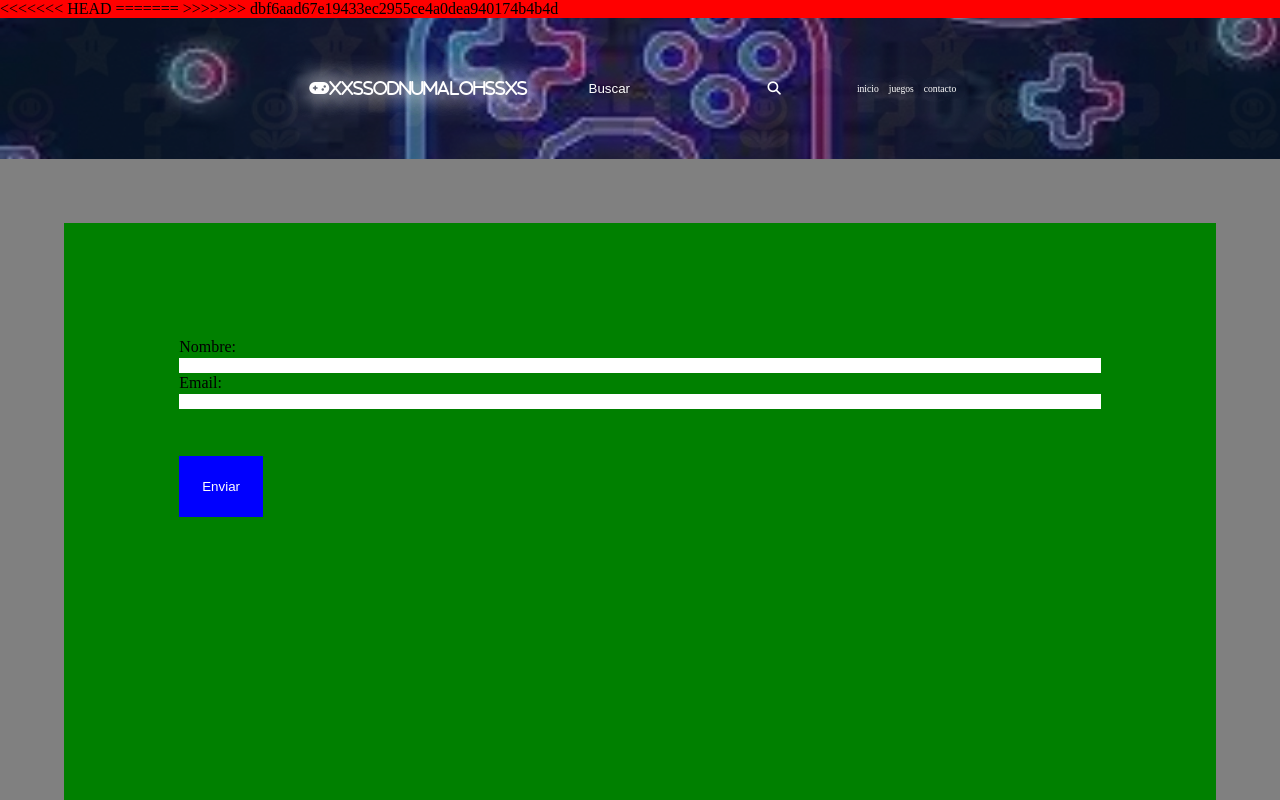
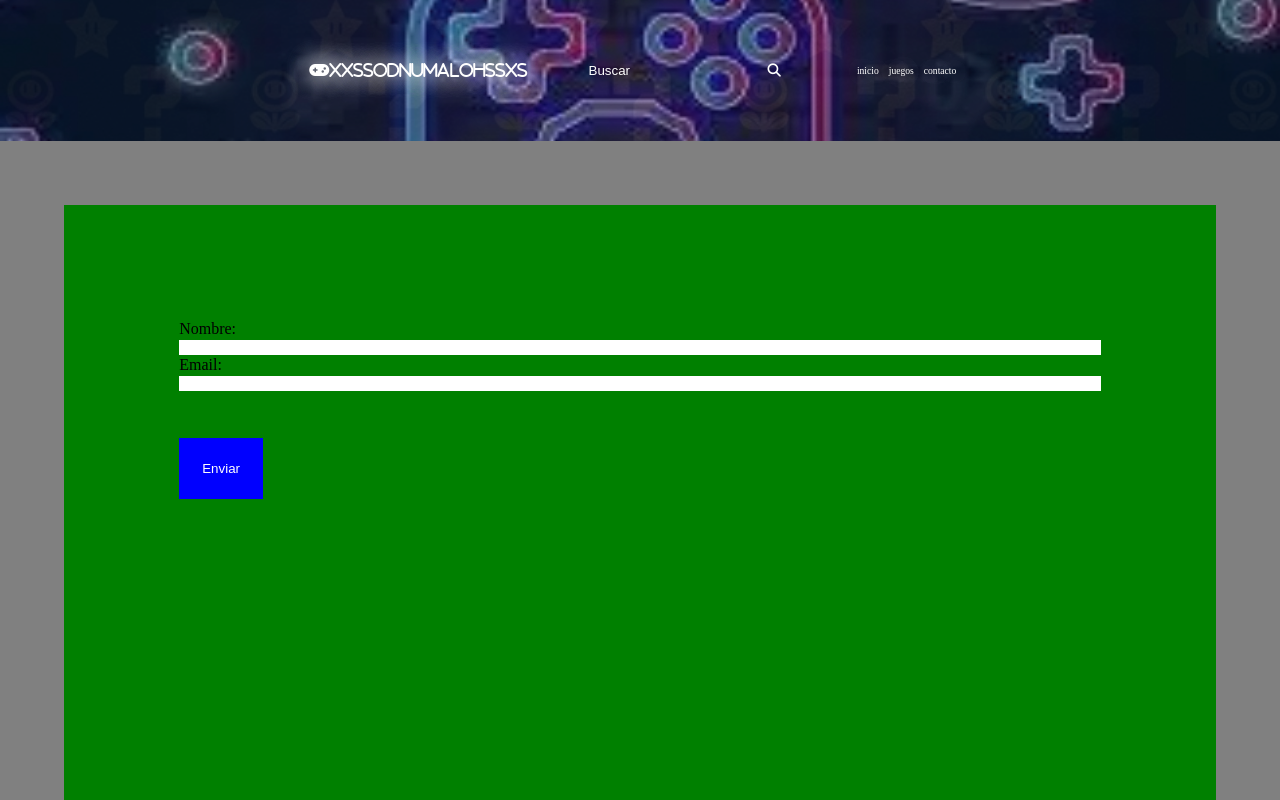
Before and after one commit to JuanDv559/xxssodnumalohssxs-, a website: page index.html in a window 1280 px wide. Shown: the top 800 px of the page. Drawn offline with Linux system fonts and the light colour scheme.

Commit message:
ya se puede avanzar

```diff
--- a/index.html
+++ b/index.html
@@ -11,11 +11,6 @@
 </head>
 
 <body>
-<<<<<<< HEAD
-
-=======
-
->>>>>>> dbf6aad67e19433ec2955ce4a0dea940174b4b4d
 <header>
   <h1 class="fa-solid fa-gamepad">XxssodnumalohssxS</h1>
 
```
